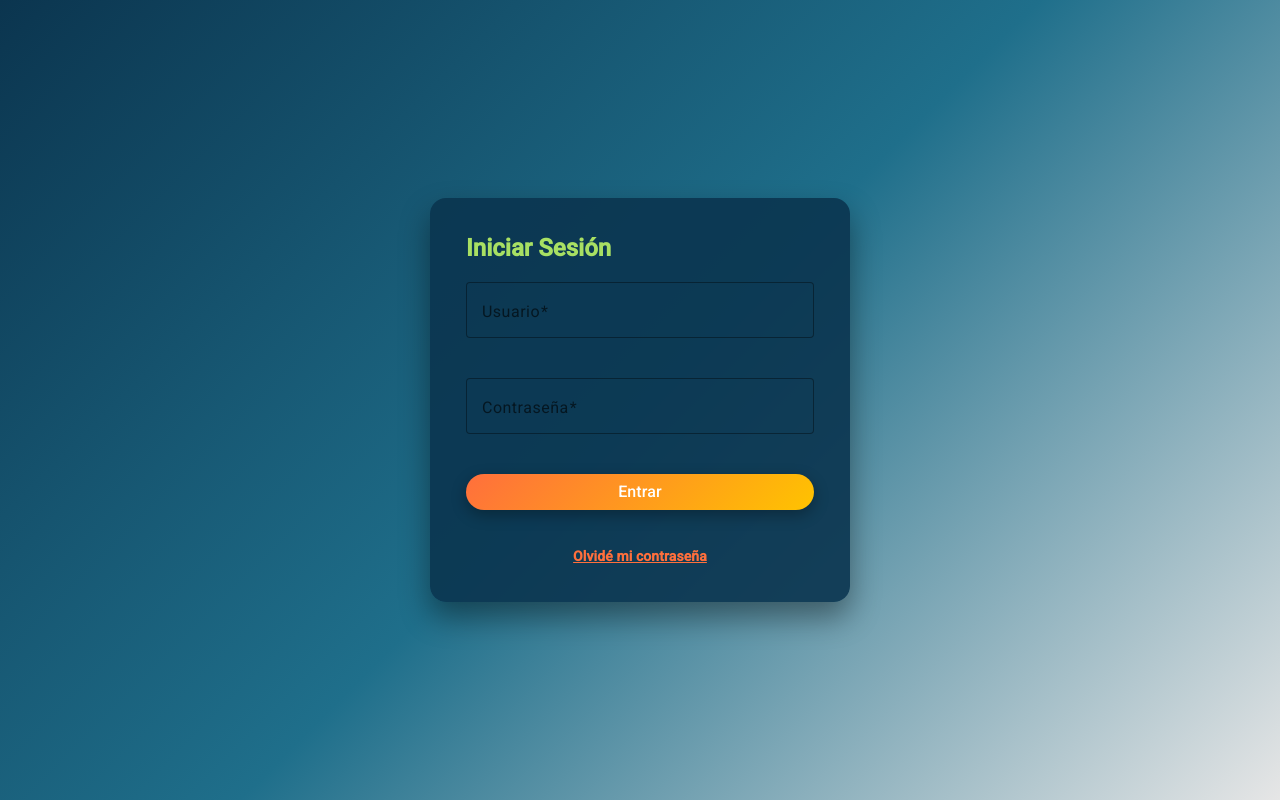
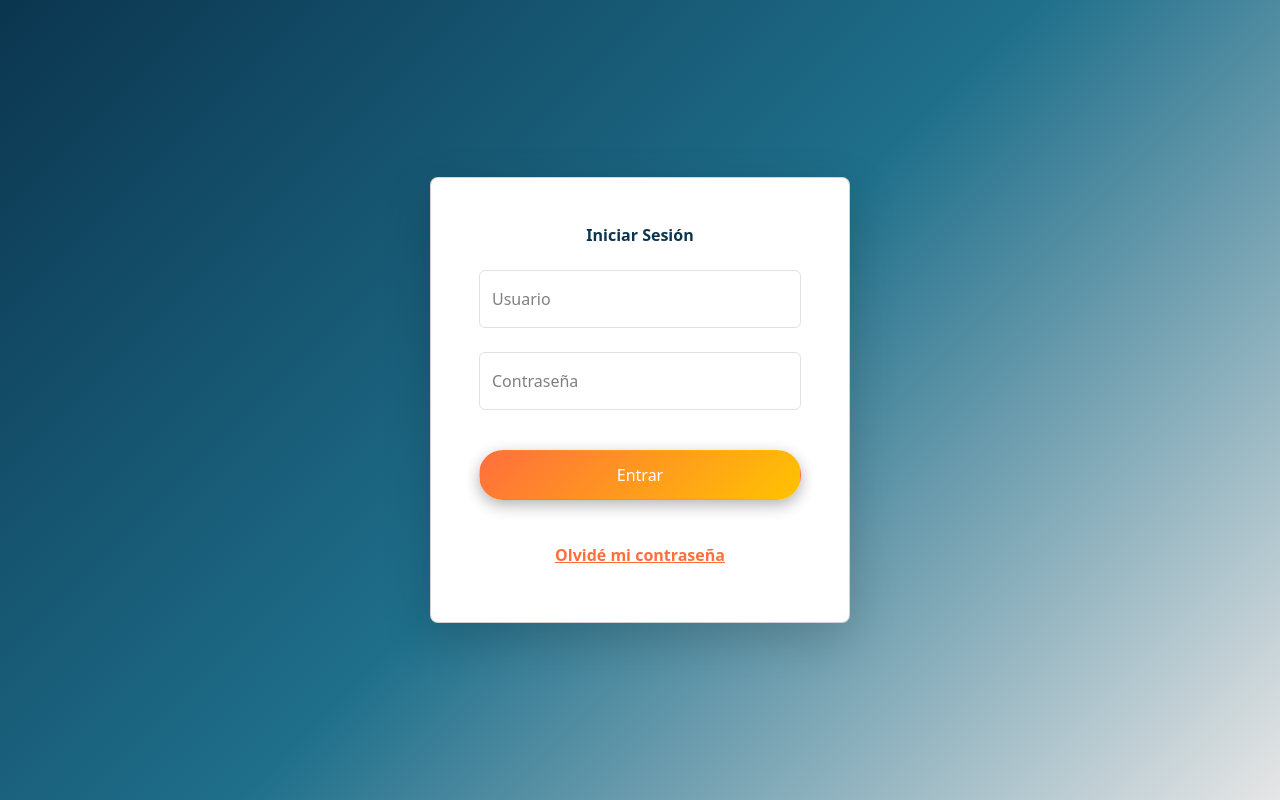
Before and after one commit to TaraPadilla/AngularAlianzaF1, an Angular app: page /login in a window 1280 px wide. Built offline with nearby package versions, Linux system fonts and the light colour scheme.

Commit message:
Rediseña con bootstrap

```diff
--- a/angular.json
+++ b/angular.json
@@ -5,7 +5,11 @@
   "projects": {
     "zonaprivada": {
       "projectType": "application",
-      "schematics": {},
+      "schematics": {
+        "@schematics/angular:component": {
+    "style": "scss"
+  }
+      },
       "root": "",
       "sourceRoot": "src",
       "prefix": "app",
@@ -17,7 +21,8 @@
             "index": "src/index.html",
             "browser": "src/main.ts",
             "polyfills": [
-              "zone.js"
+              "zone.js",
+              "@angular/localize/init"
             ],
             "tsConfig": "tsconfig.app.json",
             "assets": [
@@ -28,10 +33,13 @@
               }
             ],
             "styles": [
-              "@angular/material/prebuilt-themes/magenta-violet.css",
+              "node_modules/bootstrap/dist/css/bootstrap.min.css",
+              "node_modules/bootstrap-icons/font/bootstrap-icons.css",
               "src/styles.scss"
             ],
-            "scripts": []
+            "scripts": [
+              "node_modules/bootstrap/dist/js/bootstrap.bundle.min.js"
+            ]
           },
           "configurations": {
             "production": {
@@ -77,7 +85,8 @@
           "options": {
             "polyfills": [
               "zone.js",
-              "zone.js/testing"
+              "zone.js/testing",
+              "@angular/localize/init"
             ],
             "tsConfig": "tsconfig.spec.json",
             "assets": [
@@ -88,10 +97,13 @@
               }
             ],
             "styles": [
-              "@angular/material/prebuilt-themes/magenta-violet.css",
+              "node_modules/bootstrap/dist/css/bootstrap.min.css",
+              "node_modules/bootstrap-icons/font/bootstrap-icons.css",
               "src/styles.scss"
             ],
-            "scripts": []
+            "scripts": [
+              "node_modules/bootstrap/dist/js/bootstrap.bundle.min.js"
+            ]
           }
         }
       }
--- a/src/app/login/login.component.html
+++ b/src/app/login/login.component.html
@@ -1,38 +1,46 @@
-<!-- Contenedor principal del formulario de login -->
-<div class="login-container">
-    <!-- Tarjeta de Angular Material que contiene el formulario -->
-    <mat-card class="login-card">
+<!-- Host: Contenedor principal del componente de login -->
+<section class="py-3 py-md-5 login-host">
+  <div class="container d-flex align-items-center justify-content-center ">
+    <div class="card login-container text-white rounded-3 shadow-lg">
+      <div class="card-body p-3 p-md-4 p-xl-5">
+        <!-- Título del formulario -->
+        <h2 class="fs-6 fw-bold text-center text-primary mb-4">Iniciar Sesión</h2>
 
-      <!-- Título del formulario de login -->
-      <mat-card-header>
-        <mat-card-title>Iniciar Sesión</mat-card-title>
-      </mat-card-header>
+        <!-- Formulario de login -->
+        <form (ngSubmit)="onLogin()">
+          <div class="row gy-2 overflow-hidden">
 
-      <!-- Contenido del formulario -->
-      <mat-card-content>
-        <form (ngSubmit)="onLogin()">
+            <!-- Campo de entrada para el nombre de usuario -->
+            <div class="col-12">
+              <div class="form-floating mb-3">
+                <input type="text" class="form-control bg-transparent" id="username" name="username" placeholder="Usuario" [(ngModel)]="username" required>
+                <label for="username" class="form-label text-black-50">Usuario</label>
+              </div>
+            </div>
 
-          <!-- Campo de entrada para el nombre de usuario -->
-          <mat-form-field appearance="outline" class="full-width">
-            <mat-label>Usuario</mat-label>
-            <input matInput type="text" [(ngModel)]="username" name="username" required>
-          </mat-form-field>
+            <!-- Campo de entrada para la contraseña -->
+            <div class="col-12">
+              <div class="form-floating mb-3">
+                <input type="password" class="form-control text-black bg-transparent" id="password" name="password" placeholder="Contraseña" [(ngModel)]="password" required>
+                <label for="password" class="form-label text-black-50">Contraseña</label>
+              </div>
+            </div>
 
-          <!-- Campo de entrada para la contraseña -->
-          <mat-form-field appearance="outline" class="full-width">
-            <mat-label>Contraseña</mat-label>
-            <input matInput type="password" [(ngModel)]="password" name="password" required>
-          </mat-form-field>
+            <!-- Botón de inicio de sesión -->
+            <div class="col-12">
+              <div class="d-grid my-3">
+                <button class="btn login-button btn-lg w-100">Entrar</button>
+              </div>
+            </div>
 
-          <!-- Botón para enviar el formulario (Iniciar sesión) -->
-          <button mat-raised-button color="primary" type="submit" class="full-width login-button">Entrar</button>
+            <!-- Enlace para olvidé mi contraseña -->
+            <div class="col-12 text-center footer-actions">
+              <button class="btn forgot-password text-decoration-underline fw-bold" type="button">Olvidé mi contraseña</button>
+            </div>
+
+          </div>
         </form>
-      </mat-card-content>
-
-      <!-- Acciones al final del formulario, como el enlace para "Olvidé mi contraseña" -->
-      <mat-card-actions class="footer-actions">
-        <button mat-button class="forgot-password">Olvidé mi contraseña</button>
-      </mat-card-actions>
-
-    </mat-card>
+      </div>
+    </div>
   </div>
+</section>
--- a/src/app/login/login.component.scss
+++ b/src/app/login/login.component.scss
@@ -10,61 +10,7 @@
   /* Contenedor del login */
   .login-container {
     max-width: 420px;
-
     width: 100%;
-    padding: 20px;
-  }
-
-  /* Tarjeta del login */
-  .login-card {
-    background: rgba(11, 53, 79, 0.9); /* Fondo azul con transparencia para un efecto moderno */
-    color: #ffffff;
-    padding: 20px;
-    border-radius: 16px; /* Bordes redondeados */
-    box-shadow: 0 15px 30px rgba(0, 0, 0, 0.4); /* Sombra para dar profundidad */
-  }
-
-  /* Título de la tarjeta */
-  mat-card-title {
-    font-size: 24px;
-    font-weight: bold;
-    text-align: center;
-    color: #a8e063; /* Verde lima claro para el título */
-    margin-bottom: 20px; /* Espacio debajo del título */
-  }
-
-  /* Estilo de los campos del formulario */
-  mat-form-field {
-    width: 100%;
-    margin-bottom: 20px;
-
-    /* Cambiar color del borde del campo */
-    .mat-form-field-outline {
-      .mat-form-field-outline-thick {
-        border-color: #ffffff !important; /* Borde blanco para que destaque mejor */
-      }
-    }
-  }
-
-  /* Cambiar color de la etiqueta del campo en todos los estados */
-  ::ng-deep .mat-form-field-label {
-    color: #ffffff !important; /* Color de la etiqueta en blanco para asegurar visibilidad */
-  }
-
-  /* Asegurarse de que las etiquetas sin foco también sean blancas */
-  ::ng-deep .mat-form-field-label:not(.mat-form-field-empty) {
-    color: #ffffff !important; /* Color de la etiqueta blanca incluso cuando el campo no está vacío ni enfocado */
-  }
-
-  ::ng-deep .mat-form-field-label-wrapper .mat-form-field-label {
-    color: #ffffff !important; /* Color de la etiqueta en blanco en todas las situaciones */
-  }
-
-  /* Cambiar color del texto dentro del campo */
-  ::ng-deep .mat-mdc-input-element {
-    color: #ffffff !important; /* Texto blanco dentro del campo para buena visibilidad */
-    caret-color: #ffffff !important; /* Color del cursor a blanco para consistencia visual */
-    background-color: transparent !important; /* Fondo transparente para evitar tonos no deseados */
   }
 
   /* Botón de login */
--- a/src/custom-theme.scss
+++ /dev/null
@@ -1,21 +0,0 @@
-@use '@angular/material' as mat;
-
-// Incluir los estilos básicos de Angular Material
-@include mat.core();
-
-// Definir las paletas personalizadas
-$myapp-theme-primary: mat.m2-define-palette(mat.$m2-indigo-palette, A400, A100, A700);
-$myapp-theme-accent: mat.m2-define-palette(mat.$m2-deep-orange-palette);
-$myapp-theme-warn: mat.m2-define-palette(mat.$m2-yellow-palette);
-
-// Definir el tema claro utilizando las paletas personalizadas
-$myapp-theme: mat.m2-define-light-theme((
-  color: (
-    primary: $myapp-theme-primary,
-    accent: $myapp-theme-accent,
-    warn: $myapp-theme-warn,
-  )
-));
-
-// Aplicar el tema a todos los componentes de Angular Material
-@include mat.all-component-themes($myapp-theme);
--- a/src/main.ts
+++ b/src/main.ts
@@ -1,6 +1,9 @@
+/// <reference types="@angular/localize" />
+
 import { bootstrapApplication } from '@angular/platform-browser';
 import { appConfig } from './app/app.config';
 import { AppComponent } from './app/app.component';
+import { NgbModule } from '@ng-bootstrap/ng-bootstrap'; // Importa NgbModule
 
 bootstrapApplication(AppComponent, appConfig)
   .catch((err) => console.error(err));
--- a/src/styles.scss
+++ b/src/styles.scss
@@ -1,5 +1,5 @@
-/* You can add global styles to this file, and also import other style files */
-@import './custom-theme.scss';
+$primary: #0b354f;  // Color personalizado para text-primary
+$success: #a8e063;  // Color verde lima para text-success, por ejemplo
 
-html, body { height: 100%; }
-body { margin: 0; font-family: Roboto, "Helvetica Neue", sans-serif; }
+
+@import "bootstrap/scss/bootstrap";
--- a/tsconfig.app.json
+++ b/tsconfig.app.json
@@ -4,7 +4,9 @@
   "extends": "./tsconfig.json",
   "compilerOptions": {
     "outDir": "./out-tsc/app",
-    "types": []
+    "types": [
+      "@angular/localize"
+    ]
   },
   "files": [
     "src/main.ts"
```
Also changed, not shown: package.json (+9 -0 lines), 2 other files (tests, documents, lock files or other folders).
